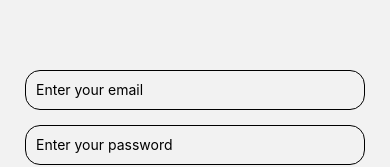
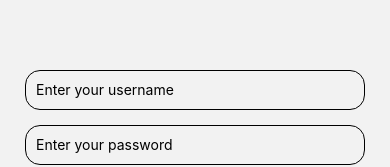
Before and after one commit to amberhasan/my-expo-chat, a React Native app: screen /Login in a window 390 px wide. Shown: the part 277-444 px from the top of the page. Built offline with nearby package versions, Linux system fonts and the light colour scheme.

Commit message:
Refactor TextInput to be in its own class like MyTextInput

```diff
--- /dev/null
+++ b/src/components/MyTextInput.js
@@ -0,0 +1,21 @@
+import React from "react";
+import { TouchableOpacity, TextInput } from "react-native";
+
+const MyTextInput = (props) => {
+  return (
+    <TextInput
+      placeholder={props.placeholder}
+      onChangeText={props.onChangeText}
+      style={{
+        height: 40,
+        width: "100%",
+        borderWidth: 0.5,
+        paddingHorizontal: 10, //applied to all 4 sides
+        borderRadius: 15,
+        ...props.style,
+      }}
+    />
+  );
+};
+
+export default MyTextInput;
--- a/src/screens/Login.js
+++ b/src/screens/Login.js
@@ -1,6 +1,7 @@
 import React, { useState } from "react";
 import { View, Text, TextInput, TouchableOpacity } from "react-native";
 import MyButton from "../components/MyButton";
+import MyTextInput from "../components/MyTextInput";
 
 const Login = (props) => {
   const [email, setEmail] = useState("");
@@ -27,33 +28,20 @@ const Login = (props) => {
         padding: 25,
       }}
     >
-      <TextInput
-        placeholder="Enter your email"
+      <MyTextInput
+        placeholder="Enter your username"
         onChangeText={(text) => {
           setEmail(text);
         }}
-        style={{
-          height: 40,
-          width: "100%",
-          borderWidth: 0.5,
-          paddingHorizontal: 10, //applied to all 4 sides
-          borderRadius: 15,
-        }}
       />
-      <TextInput
+      <MyTextInput
         placeholder="Enter your password"
         onChangeText={(text) => {
           setPassword(text);
         }}
-        style={{
-          height: 40,
-          width: "100%",
-          borderWidth: 0.5,
-          paddingHorizontal: 10, //applied to all 4 sides
-          borderRadius: 15,
-          marginTop: 15,
-        }}
+        style={{ marginTop: 15 }}
       />
+
       <MyButton
         title="Login"
         onPress={onLoginPress}
```
